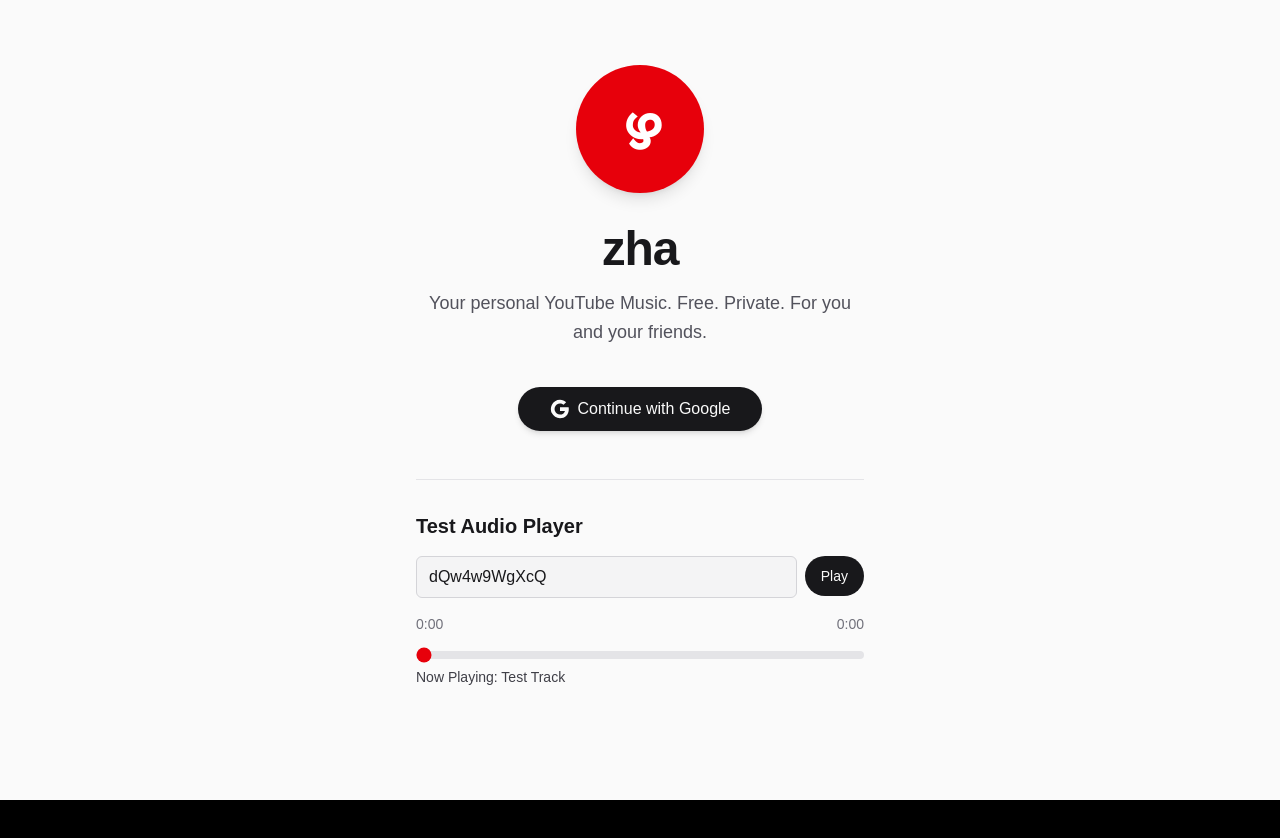
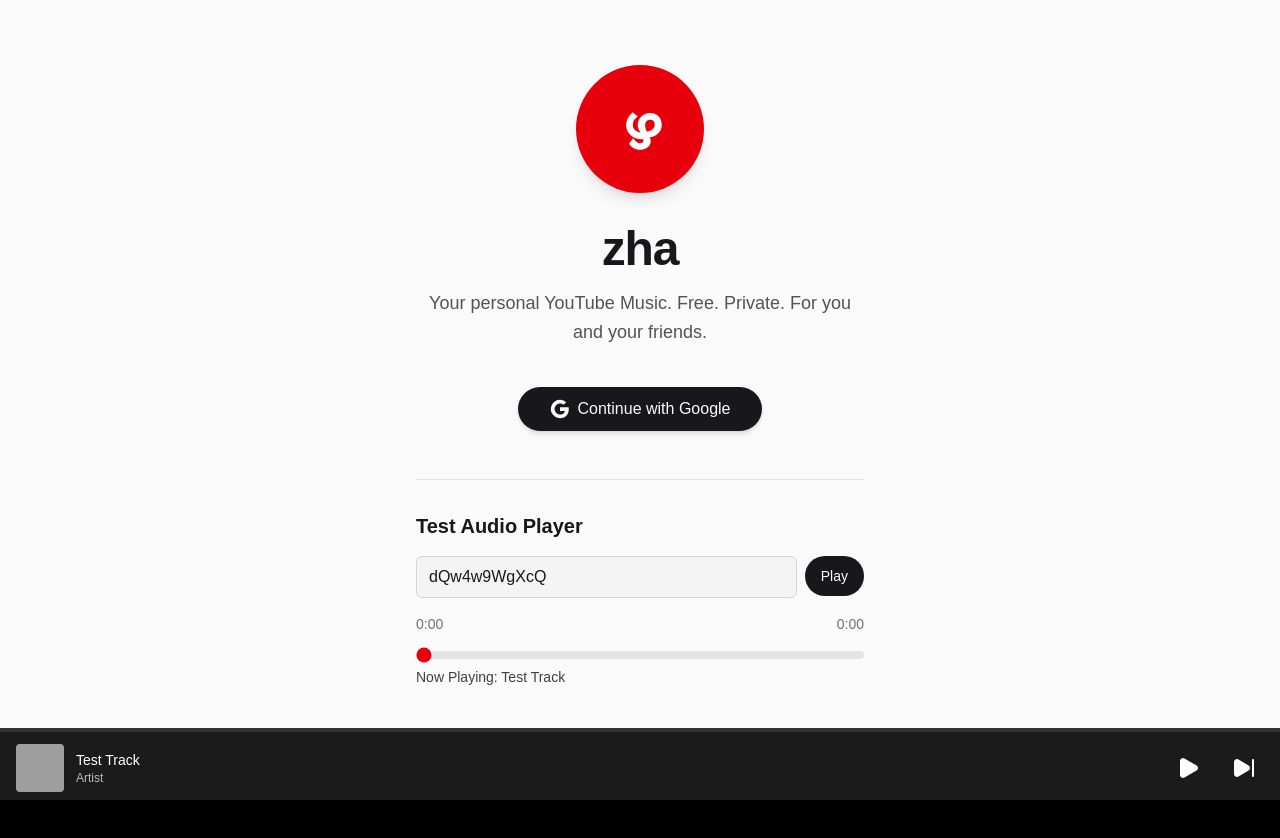
Before and after one commit to kadayadisuresh/zha-music, a Next.js app in the folder frontend/: page / in a window 1280 px wide. Both pictures are taken after a click on the button "Play". Shown: the top 838 px of the page. Before the commit the page ends 800 px from the top, so only its background shows below. Built offline with nearby package versions, Linux system fonts and the light colour scheme; no server answers; grey boxes are pictures that could not be loaded.

Commit message:
feat(05-01): implement MiniPlayer and integrate into layout
- Create MiniPlayer component with metadata and controls
- Integrate MiniPlayer into root layout
- Add padding to main content to account for MiniPlayer
- Install framer-motion, lucide-react, and other Phase 5 dependencies

```diff
--- a/frontend/app/layout.tsx
+++ b/frontend/app/layout.tsx
@@ -1,6 +1,7 @@
 import type { Metadata } from "next";
 import { Geist, Geist_Mono } from "next/font/google";
 import { AppBackground } from "@/components/layout/AppBackground";
+import { MiniPlayer } from "@/components/player/MiniPlayer";
 import "./globals.css";
 
 const geistSans = Geist({
@@ -29,7 +30,10 @@
         className={`${geistSans.variable} ${geistMono.variable} min-h-full flex flex-col antialiased bg-black text-[#fffff0]`}
       >
         <AppBackground />
-        {children}
+        <main className="flex-1 pb-[72px]">
+          {children}
+        </main>
+        <MiniPlayer />
       </body>
     </html>
   );
--- /dev/null
+++ b/frontend/components/player/MiniPlayer.tsx
@@ -0,0 +1,79 @@
+'use client';
+
+import React from 'react';
+import { usePlaybackStore } from '@/lib/stores/playbackStore';
+import { useUIStore } from '@/lib/stores/uiStore';
+import { ProgressBar } from './ProgressBar';
+import { Play, Pause, SkipForward, X } from 'lucide-react';
+import { motion, AnimatePresence } from 'framer-motion';
+import { audioEngine } from '@/lib/audio/AudioEngine';
+
+export const MiniPlayer: React.FC = () => {
+  const { currentTrack, isPlaying, setPlaying, next } = usePlaybackStore();
+  const { setPlayerExpanded } = useUIStore();
+
+  if (!currentTrack) return null;
+
+  const togglePlay = (e: React.MouseEvent) => {
+    e.stopPropagation();
+    if (isPlaying) {
+      audioEngine.pause();
+    } else {
+      audioEngine.resume();
+    }
+  };
+
+  const handleNext = (e: React.MouseEvent) => {
+    e.stopPropagation();
+    next();
+  };
+
+  return (
+    <AnimatePresence>
+      <motion.div
+        initial={{ y: 100 }}
+        animate={{ y: 0 }}
+        exit={{ y: 100 }}
+        className="fixed bottom-0 left-0 right-0 bg-[#0f0f0f]/95 backdrop-blur-md border-t border-white/10 z-50 h-[72px]"
+        onClick={() => setPlayerExpanded(true)}
+      >
+        <ProgressBar isMini={true} />
+
+        <div className="flex items-center justify-between h-full px-4 max-w-screen-2xl mx-auto">
+          {/* Metadata */}
+          <div className="flex items-center gap-3 overflow-hidden flex-1">
+            <img
+              src={currentTrack.thumbnail || '/placeholder-album.png'}
+              alt={currentTrack.title}
+              className="w-12 h-12 rounded object-cover shadow-lg"
+            />
+            <div className="overflow-hidden">
+              <h3 className="text-sm font-medium truncate text-white">
+                {currentTrack.title}
+              </h3>
+              <p className="text-xs text-white/70 truncate">
+                {currentTrack.artists.map(a => a.name).join(', ')}
+              </p>
+            </div>
+          </div>
+
+          {/* Controls */}
+          <div className="flex items-center gap-4 ml-4">
+            <button
+              onClick={togglePlay}
+              className="p-2 hover:bg-white/10 rounded-full transition-colors text-white"
+            >
+              {isPlaying ? <Pause size={24} fill="currentColor" /> : <Play size={24} fill="currentColor" />}
+            </button>
+            <button
+              onClick={handleNext}
+              className="p-2 hover:bg-white/10 rounded-full transition-colors text-white"
+            >
+              <SkipForward size={24} fill="currentColor" />
+            </button>
+          </div>
+        </div>
+      </motion.div>
+    </AnimatePresence>
+  );
+};
--- a/frontend/package.json
+++ b/frontend/package.json
@@ -9,10 +9,16 @@
     "lint": "eslint"
   },
   "dependencies": {
+    "@dnd-kit/core": "^6.3.1",
+    "@dnd-kit/sortable": "^10.0.0",
+    "@dnd-kit/utilities": "^3.2.2",
     "colorthief": "^3.3.1",
+    "framer-motion": "^12.40.0",
+    "lucide-react": "^1.16.0",
     "next": "16.2.6",
     "react": "19.2.4",
     "react-dom": "19.2.4",
+    "react-window": "^2.2.7",
     "use-debounce": "^10.1.1",
     "youtube-po-token-generator": "^0.6.0",
     "youtubei.js": "^17.0.1",
```
Also changed, not shown: 1 other file (tests, documents, lock files or other folders).
